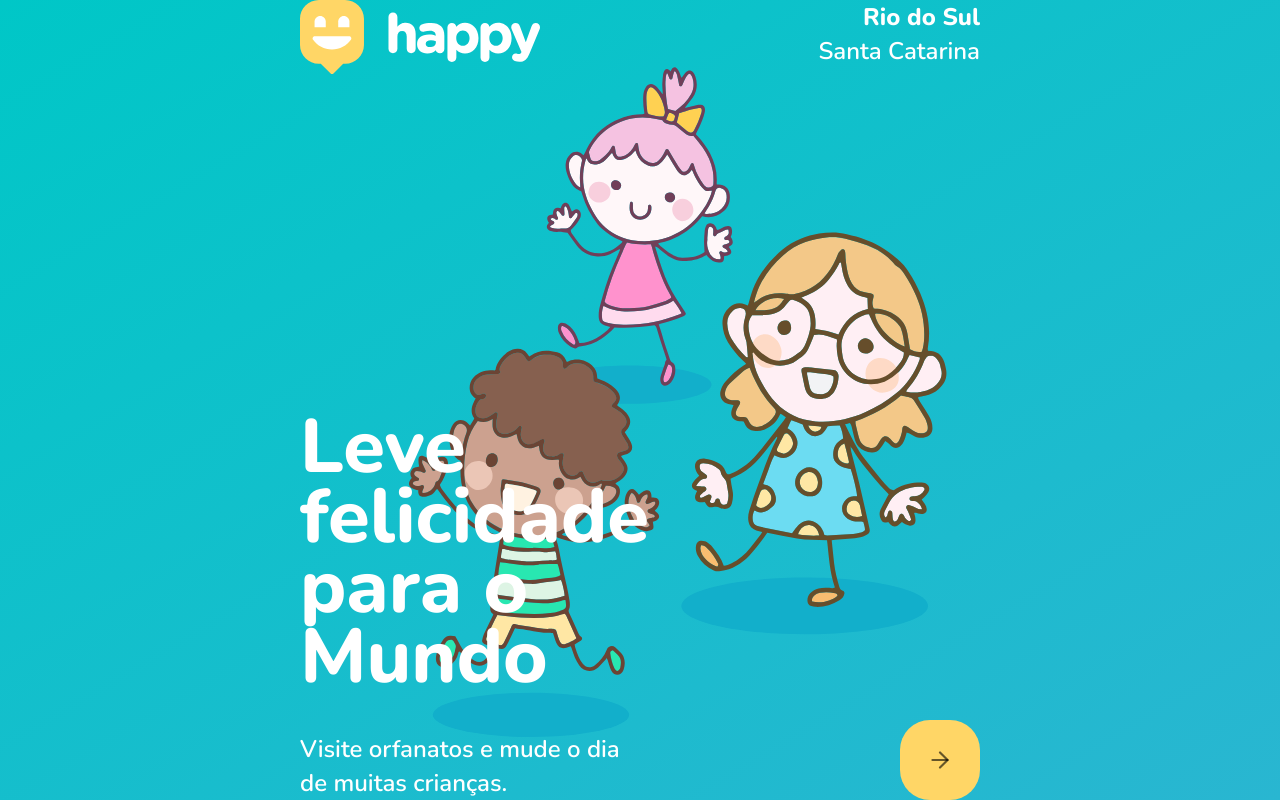
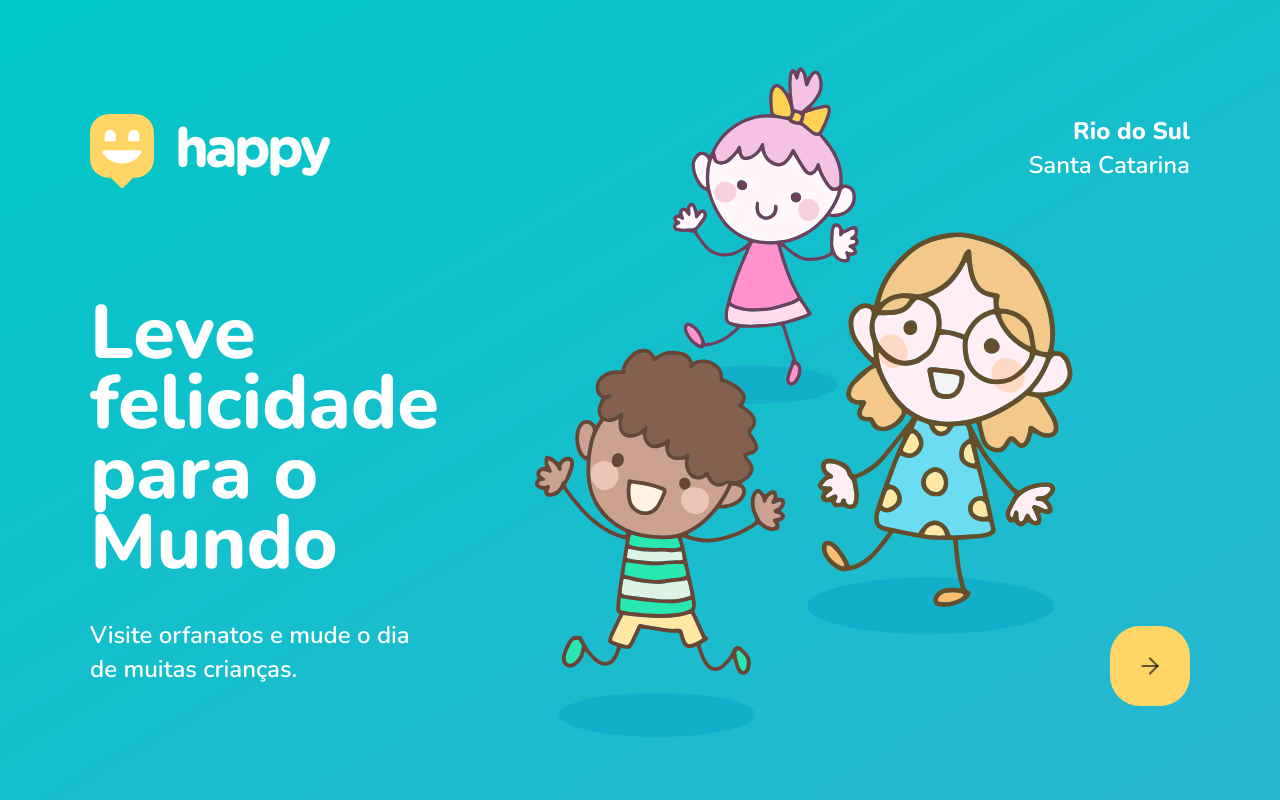
Before and after one commit to cdanielss/happy, a React (Create React App) app in the folder web/: page / in a window 1280 px wide. Built offline with nearby package versions, Linux system fonts and the light colour scheme.

Commit message:
Alterando Css

```diff
--- a/web/src/styles/pages/landing.css
+++ b/web/src/styles/pages/landing.css
@@ -12,34 +12,43 @@
     width: 100%;
     max-width: 1100px;
     height: 100%;
-    max-width: 680px;
+    max-height: 680px;
     display: flex;
     align-items: flex-start;
     flex-direction: column;
     justify-content: space-between;
-    background: url('../../images/landing.svg') no-repeat 80% center;
+    background: url('../../images/landing.svg') no-repeat 80% center ;
 }
 
 #page-landing .content-wrapper main {
     max-width: 350px;
 }
 
+#page-landing .content-wrapper img {
+    position: relative;
+    top: 54px;
+}
+
 #page-landing .content-wrapper main h1 {
+    position: relative;
     font-size: 76px;
     font-weight: 900;
     line-height: 70px;
+    bottom: 54px;
 }
 
 #page-landing .content-wrapper main p {
+    position: relative;
     margin-top: 40px;
     font-size: 24px;
     line-height: 34px;
+    bottom: 54px;
 }
 
 .content-wrapper .location {
     position: absolute;
     right: 0;
-    top: 0;
+    top: 54px;
     font-size: 24px;
     line-height: 34px;
     display: flex;
@@ -54,7 +63,8 @@
 .content-wrapper .enter-app {
     position: absolute;
     right: 0;
-    bottom: 0;
+    bottom: 34px;
+
         width: 80px;
         height: 80px;
         background: #ffd666;
@@ -67,5 +77,4 @@
 
 .content-wrapper .enter-app:hover {
     background: #96FEFF;
-
 }
```
Also changed, not shown: 1 other file (tests, documents, lock files or other folders). Lines whose indentation alone changed are shown as unchanged.
